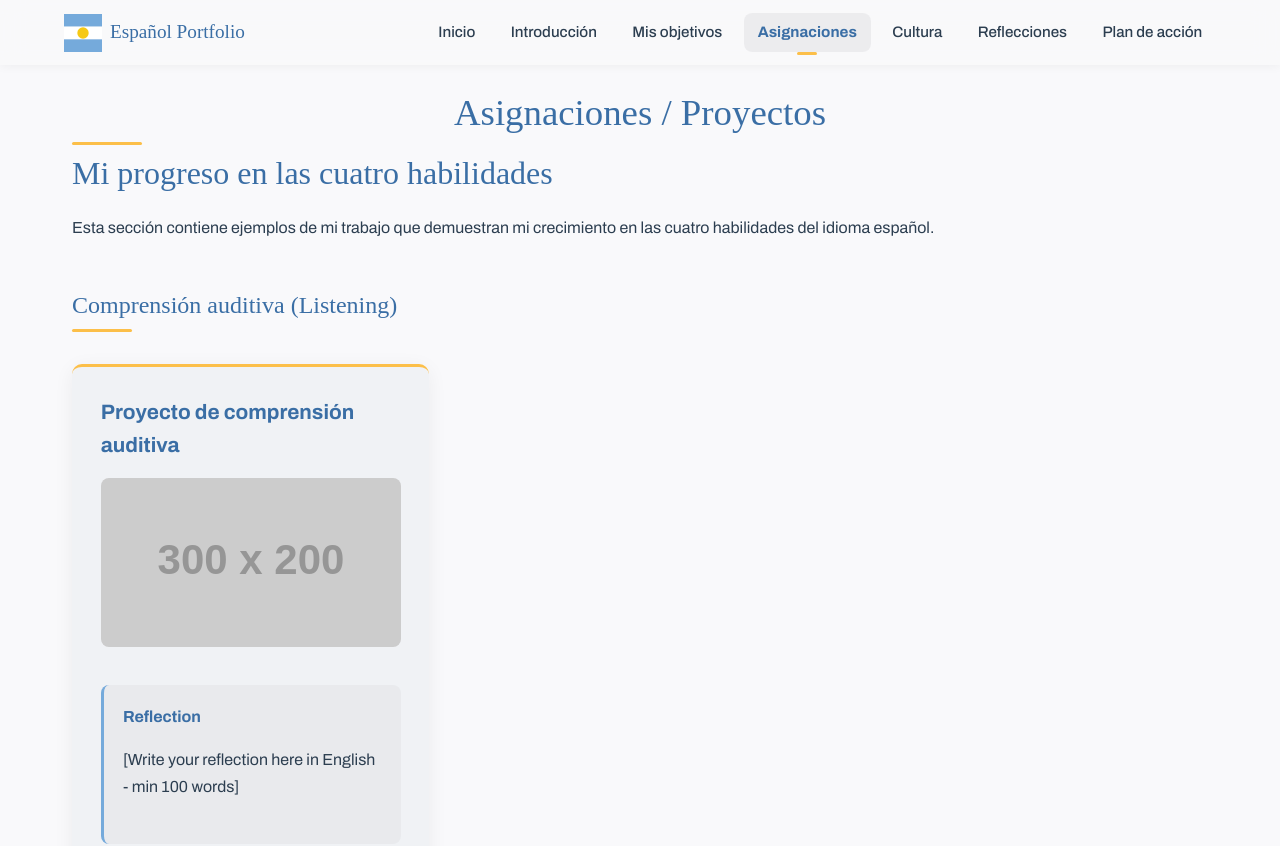
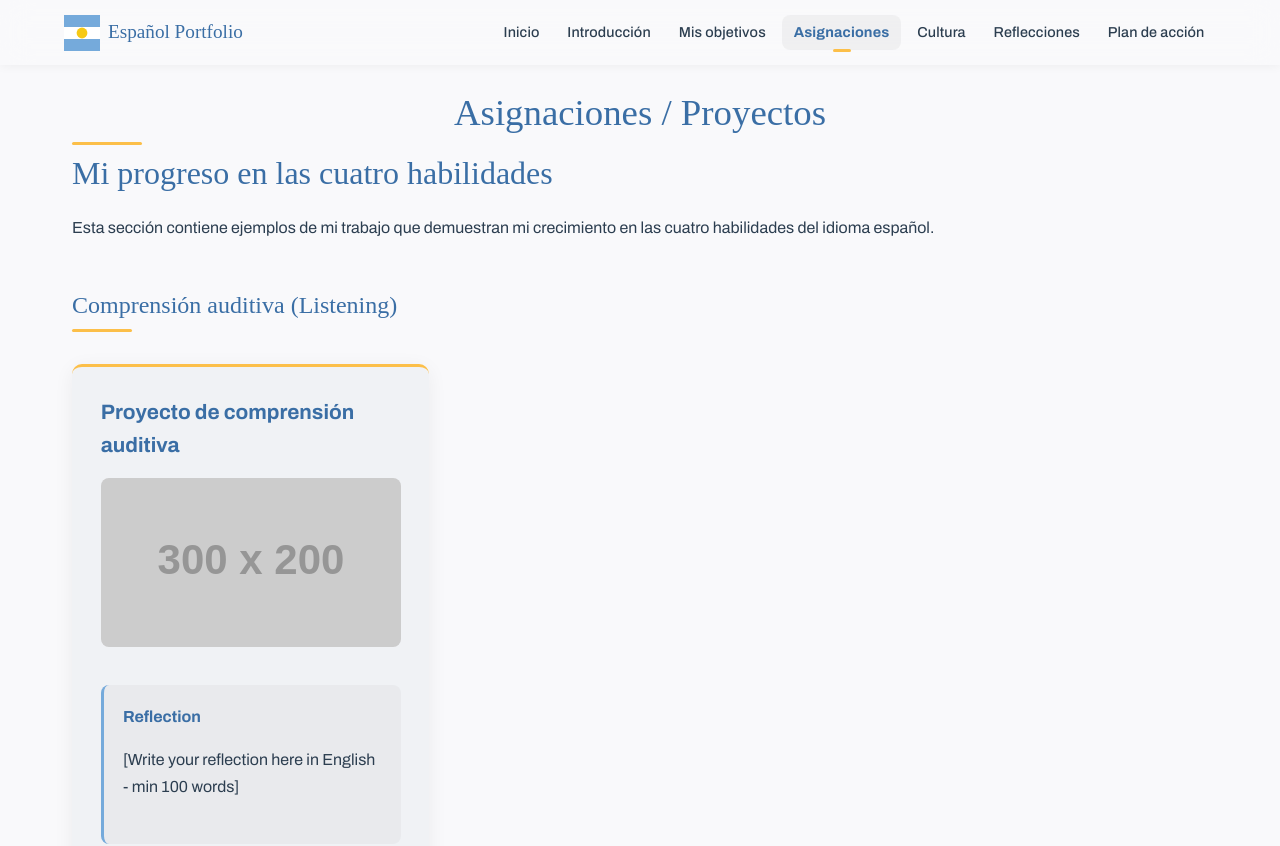
Before and after one commit to IanSkelskey/spanish-portfolio, a React (Vite) app: page /spanish-portfolio/asignaciones in a window 1280 px wide. Shown: the top 846 px of the page. Built offline with nearby package versions, Linux system fonts and the light colour scheme; a web font is replaced by a local one.

Commit message:
feat: enhance header and navbar functionality with improved menu handling and styles

```diff
--- a/src/components/Header.css
+++ b/src/components/Header.css
@@ -1,20 +1,17 @@
 .site-header {
   width: 100%;
-  position: fixed; /* Change from sticky to fixed for guaranteed stickiness */
+  position: fixed;
   top: 0;
   left: 0;
   right: 0;
   z-index: 1100;
-  background: rgba(249, 249, 251, 0.8);
-  backdrop-filter: blur(12px);
-  -webkit-backdrop-filter: blur(12px);
+  background: rgba(249, 249, 251, 0.85);
+  backdrop-filter: blur(15px);
+  -webkit-backdrop-filter: blur(15px);
   box-shadow: 0 1px 10px rgba(0,0,0,0.05);
-  margin-bottom: 0;
-  transition: all 0.3s ease;
-  height: var(--header-height);
+  transition: all 0.25s ease;
+  height: var(--header-height, 70px);
 }
-
-/* Remove the iOS-specific support code since we're using fixed now */
 
 .header-container {
   max-width: var(--content-width);
@@ -24,20 +21,23 @@
   box-sizing: border-box;
   display: flex;
   align-items: center;
+  justify-content: space-between;
   height: 100%;
 }
 
-/* Add logo/title to header */
+/* Logo styles with improved spacing */
 .site-logo {
   display: flex;
   align-items: center;
-  margin-right: 1.5rem;
+  margin-right: auto;
+  text-decoration: none;
 }
 
 .site-logo img {
-  height: 38px;
+  height: 36px;
   width: auto;
   margin-right: 0.5rem;
+  transition: height 0.25s ease;
 }
 
 .site-title {
@@ -46,61 +46,63 @@
   font-weight: 400;
   color: var(--color-argentina-dark-blue);
   margin: 0;
+  transition: opacity 0.2s ease;
 }
 
-/* Update navbar within header */
-.site-header nav {
-  margin: 0;
-  background: transparent;
-  box-shadow: none;
-  padding: 0;
-  flex: 1;
+/* The navigation container */
+.nav-container {
+  display: flex;
+  align-items: center;
+  height: 100%;
 }
 
-/* Enhanced scrolled state */
+/* Better scrolled state with smoother transition */
 .site-header.scrolled {
   background: rgba(249, 249, 251, 0.95);
-  box-shadow: 0 2px 12px rgba(0,0,0,0.08);
-  height: 60px; /* Slightly smaller when scrolled */
+  box-shadow: 0 2px 8px rgba(0,0,0,0.1);
+  height: 56px;
 }
 
-/* Dark mode support */
+.site-header.scrolled .site-logo img {
+  height: 30px;
+}
+
+/* Dark mode with improved contrast */
 @media (prefers-color-scheme: dark) {
   .site-header {
-    background: rgba(18, 21, 32, 0.8); /* Dark mode background with transparency */
+    background: rgba(22, 28, 36, 0.85);
   }
 
   .site-header.scrolled {
-    background: rgba(18, 21, 32, 0.95);
+    background: rgba(22, 28, 36, 0.95);
+    box-shadow: 0 2px 8px rgba(0,0,0,0.2);
   }
 
   .site-title {
-    color: #9DCFFF;
+    color: var(--color-argentina-light-blue, #9DCFFF);
   }
 }
 
 /* Support for browsers without backdrop-filter */
-@supports not (backdrop-filter: blur(12px)) {
+@supports not (backdrop-filter: blur(15px)) {
   .site-header {
     background: rgba(249, 249, 251, 0.95);
   }
 
   @media (prefers-color-scheme: dark) {
     .site-header {
-      background: rgba(18, 21, 32, 0.95);
+      background: rgba(22, 28, 36, 0.98);
     }
   }
 }
 
 @media (max-width: 768px) {
   .site-header {
-    margin-bottom: 0.5rem;
     height: 60px;
   }
 
   .header-container {
     padding: 0 1rem;
-    justify-content: space-between;
   }
 
   .site-title {
@@ -110,14 +112,20 @@
 
 @media (max-width: 480px) {
   .site-header {
-    height: 55px;
+    height: 52px;
   }
 
   .site-logo img {
-    height: 30px;
+    height: 28px;
   }
 
   .site-title {
-    display: none; /* Hide text title on very small screens */
+    opacity: 0;
+    width: 0;
+    overflow: hidden;
+  }
+
+  .site-header.scrolled .site-logo img {
+    height: 26px;
   }
 }
--- a/src/components/Header.jsx
+++ b/src/components/Header.jsx
@@ -5,6 +5,7 @@ import NavBar from './NavBar';
 
 function Header() {
   const [scrolled, setScrolled] = useState(false);
+  const [menuOpen, setMenuOpen] = useState(false);
 
   // Add scroll event listener to enhance header on scroll
   useEffect(() => {
@@ -24,6 +25,24 @@ function Header() {
     };
   }, [scrolled]);
 
+  // Set body overflow when menu opens (prevent scrolling)
+  useEffect(() => {
+    if (menuOpen) {
+      document.body.style.overflow = 'hidden';
+    } else {
+      document.body.style.overflow = '';
+    }
+
+    return () => {
+      document.body.style.overflow = '';
+    };
+  }, [menuOpen]);
+
+  // Handle menu state from NavBar
+  const handleMenuToggle = (isOpen) => {
+    setMenuOpen(isOpen);
+  };
+
   return (
     <header className={`site-header ${scrolled ? 'scrolled' : ''}`}>
       <div className="header-container">
@@ -33,9 +52,14 @@ function Header() {
           <h2 className="site-title">Español Portfolio</h2>
         </Link>
 
-        {/* Navigation */}
-        <NavBar />
+        {/* Navigation container for extensibility */}
+        <div className="nav-container">
+          <NavBar onMenuToggle={handleMenuToggle} />
+          {/* Space for future additions like language selector or theme toggle */}
+        </div>
       </div>
+
+      {/* Menu overlay for mobile - removed as now handled within NavBar */}
     </header>
   );
 }
--- a/src/components/NavBar.css
+++ b/src/components/NavBar.css
@@ -1,8 +1,9 @@
 nav {
   background: transparent;
-  border-radius: var(--border-radius);
   position: relative;
-  width: 100%;
+  height: 100%;
+  display: flex;
+  align-items: center;
 }
 
 /* Shared navigation styles */
@@ -12,32 +13,38 @@ nav {
   margin: 0;
   padding: 0;
   justify-content: flex-end;
-  gap: 0.2rem;
+  gap: 0.3rem;
+  height: 100%;
 }
 
 nav li {
-  font-size: 0.95rem;
+  font-size: 0.9rem;
   white-space: nowrap;
+  height: 100%;
+  display: flex;
+  align-items: center;
 }
 
 nav a {
   color: var(--color-text);
-  padding: 0.5em 0.9em;
+  padding: 0.45em 0.8em;
   border-radius: var(--border-radius-sm);
-  transition: all var(--transition);
-  display: block;
+  transition: all 0.15s ease-out;
+  display: flex;
+  align-items: center;
   font-weight: 500;
   position: relative;
+  letter-spacing: 0.01em;
 }
 
 nav a:hover {
-  background: rgba(0, 0, 0, 0.05);
+  background: rgba(0, 0, 0, 0.04);
   color: var(--color-link);
 }
 
-/* Modern active indicator */
+/* Modern active indicator with animations */
 nav a.active {
-  background: rgba(0, 0, 0, 0.05);
+  background: rgba(0, 0, 0, 0.04);
   color: var(--color-argentina-dark-blue);
   font-weight: 600;
 }
@@ -45,79 +52,94 @@ nav a.active {
 nav a.active::after {
   content: '';
   position: absolute;
-  bottom: -3px;
+  bottom: -2px;
   left: 50%;
   transform: translateX(-50%);
-  width: 20px;
+  width: 18px;
   height: 3px;
   background: var(--color-accent);
-  border-radius: 2px;
+  border-radius: 8px;
+  transition: width 0.2s ease, opacity 0.2s ease;
 }
 
-/* Dark mode adjustments */
+nav a:hover.active::after {
+  width: 24px;
+}
+
+/* Dark mode with improved contrast */
 @media (prefers-color-scheme: dark) {
   nav a {
-    color: var(--color-text);
+    color: var(--color-argentina-white, #f8f8f8);
   }
 
   nav a:hover {
-    background: rgba(255, 255, 255, 0.1);
+    background: rgba(255, 255, 255, 0.08);
     color: #ffffff;
   }
 
   nav a.active {
-    background: rgba(255, 255, 255, 0.1);
-    color: #ffffff;
+    background: rgba(255, 255, 255, 0.08);
+    color: var(--color-argentina-light-blue, #9DCFFF);
+  }
+
+  nav a.active::after {
+    background: var(--color-argentina-light-blue, #9DCFFF);
   }
 }
 
-/* Menu toggle button (hidden by default) */
+/* Improved menu toggle button */
 .menu-toggle {
   display: none;
-  padding: 0.6rem;
+  padding: 0.5rem;
   background: transparent;
   border: none;
   cursor: pointer;
   margin-left: auto;
   box-shadow: none;
+  border-radius: var(--border-radius-sm);
+  width: 40px;
+  height: 40px;
+  position: relative;
+  transition: background-color 0.15s ease;
 }
 
 .menu-toggle:hover {
-  background: transparent;
+  background: rgba(0, 0, 0, 0.05);
   box-shadow: none;
   transform: none;
 }
 
-/* Improved hamburger icon */
+/* Enhanced hamburger icon with smoother animation */
 .menu-icon {
   display: block;
-  width: 24px;
+  width: 22px;
   height: 2px;
-  background-color: var(--color-argentina-white);
+  background-color: var(--color-text);
   position: relative;
-  transition: background-color 0.3s;
+  margin: auto;
+  transition: background-color 0.2s ease-out;
 }
 
 .menu-icon::before,
 .menu-icon::after {
   content: '';
-  width: 24px;
+  width: 22px;
   height: 2px;
-  background-color: var(--color-argentina-white);
+  background-color: var(--color-text);
   position: absolute;
   left: 0;
-  transition: transform 0.3s;
+  transition: transform 0.25s ease-out, top 0.25s ease-out;
 }
 
 .menu-icon::before {
-  top: -6px;
+  top: -7px;
 }
 
 .menu-icon::after {
-  bottom: -6px;
+  top: 7px;
 }
 
-/* Active menu icon (X shape) */
+/* Active menu icon animation (X shape) */
 .menu-open .menu-icon {
   background-color: transparent;
 }
@@ -129,84 +151,161 @@ nav a.active::after {
 
 .menu-open .menu-icon::after {
   transform: rotate(-45deg);
-  bottom: 0;
+  top: 0;
 }
 
-/* Desktop layout - horizontal menu */
-@media (min-width: 769px) {
-  .nav-menu {
-    gap: 0.5rem;
+@media (prefers-color-scheme: dark) {
+  .menu-icon,
+  .menu-icon::before,
+  .menu-icon::after {
+    background-color: var(--color-argentina-white, #f8f8f8);
+  }
+
+  .menu-toggle:hover {
+    background: rgba(255, 255, 255, 0.1);
   }
 }
 
-/* Mobile layout - modern dropdown menu */
-@media (max-width: 768px) {
+/* Desktop layout with improved spacing */
+@media (min-width: 969px) {
+  .nav-menu {
+    gap: 0.3rem;
+    height: 100%;
+    align-items: center;
+  }
+
+  /* Optional: Dropdown functionality for future use */
+  .dropdown-container {
+    position: relative;
+  }
+
+  .dropdown-menu {
+    position: absolute;
+    top: 100%;
+    right: 0;
+    background: rgba(249, 249, 251, 0.98);
+    box-shadow: 0 5px 15px rgba(0, 0, 0, 0.1);
+    border-radius: var(--border-radius-sm);
+    min-width: 180px;
+    opacity: 0;
+    visibility: hidden;
+    transform: translateY(10px);
+    transition: all 0.25s ease-out;
+    z-index: 1000;
+  }
+
+  @media (prefers-color-scheme: dark) {
+    .dropdown-menu {
+      background: rgba(22, 28, 36, 0.98);
+      box-shadow: 0 5px 15px rgba(0, 0, 0, 0.3);
+    }
+  }
+}
+
+/* Mobile layout with full-screen menu */
+@media (max-width: 968px) {
   nav {
-    padding: 0;
-    display: flex;
     justify-content: flex-end;
   }
 
   .menu-toggle {
-    display: block;
+    display: flex;
     z-index: 1001;
   }
 
   .nav-menu {
-    position: absolute;
-    top: 60px;
+    position: fixed;
+    top: var(--header-height, 60px);
+    left: 0;
     right: 0;
+    bottom: 0;
+    width: 100%;
+    height: calc(100vh - var(--header-height, 60px));
     flex-direction: column;
-    width: 200px;
-    gap: 0;
-    max-height: 0;
-    overflow: hidden;
-    transition: max-height 0.4s ease-out;
+    gap: 0.8rem;
+    overflow-y: auto;
+    transition: opacity 0.3s ease, visibility 0.3s;
     background: var(--color-argentina-dark-blue);
-    border-radius: var(--border-radius-sm);
-    box-shadow: var(--card-shadow);
     opacity: 0;
-    transform: translateY(-10px);
-    z-index: 1000;
+    visibility: hidden;
+    padding: 2rem 1rem;
+    align-items: center;
+    justify-content: center;
   }
 
   .menu-open .nav-menu {
-    max-height: 400px;
     opacity: 1;
-    transform: translateY(0);
-    padding: 0.5rem 0;
+    visibility: visible;
+    transform: none;
   }
 
   nav li {
     width: 100%;
+    max-width: 400px;
+    height: auto;
+    text-align: center;
   }
 
   nav a {
-    padding: 0.8em 1.2em;
-    border-radius: 0;
+    padding: 1em;
+    border-radius: var(--border-radius-sm);
+    width: 100%;
+    justify-content: center;
+    color: var(--color-argentina-white) !important;
+    font-size: 1.1rem;
+    font-weight: 500;
   }
 
+  nav a:hover {
+    background: rgba(255, 255, 255, 0.1);
+  }
+
+  nav a.active {
+    background: rgba(255, 255, 255, 0.08);
+    color: var(--color-argentina-white) !important;
+    font-weight: 600;
+  }
+
+  /* Center active indicator for full screen menu */
   nav a.active::after {
-    left: 10px;
-    transform: none;
-    bottom: auto;
-    top: 50%;
-    margin-top: -1.5px;
-    width: 4px;
-    height: 16px;
+    left: 50%;
+    transform: translateX(-50%);
+    bottom: 10px;
+    top: auto;
+    margin-top: 0;
+    width: 24px;
+    height: 3px;
+    border-radius: 4px;
+  }
+
+  /* Overlay when menu is open */
+  .menu-overlay {
+    position: fixed;
+    top: var(--header-height, 60px);
+    left: 0;
+    right: 0;
+    bottom: 0;
+    background: rgba(0, 0, 0, 0.5);
+    z-index: 999;
+    opacity: 0;
+    visibility: hidden;
+    transition: opacity 0.3s, visibility 0.3s;
+  }
+
+  .menu-open .menu-overlay {
+    opacity: 1;
+    visibility: visible;
   }
 }
 
 @media (max-width: 480px) {
-  nav {
-    padding: 0;
-  }
-
   .menu-toggle {
-    padding: 0.5rem 0.2rem; /* Keep minimal padding for touch target */
+    width: 36px;
+    height: 36px;
   }
 
   nav a {
-    padding: 0.4em;
+    padding: 0.9em 1em;
+    font-size: 1rem;
   }
 }
--- a/src/components/NavBar.jsx
+++ b/src/components/NavBar.jsx
@@ -1,5 +1,5 @@
 import { NavLink } from 'react-router-dom';
-import { useState } from 'react';
+import { useState, useEffect, useRef } from 'react';
 import './NavBar.css';
 
 const navLinks = [
@@ -12,19 +12,61 @@ const navLinks = [
   { to: '/plan-accion', label: 'Plan de acción' },
 ];
 
-function NavBar() {
+function NavBar({ onMenuToggle }) {
   const [isMenuOpen, setIsMenuOpen] = useState(false);
+  const navRef = useRef(null);
 
   const toggleMenu = () => {
-    setIsMenuOpen(!isMenuOpen);
+    const newState = !isMenuOpen;
+    setIsMenuOpen(newState);
+
+    // Notify parent component about menu state change
+    if (onMenuToggle) {
+      onMenuToggle(newState);
+    }
   };
 
   const closeMenu = () => {
     setIsMenuOpen(false);
+
+    // Notify parent component about menu state change
+    if (onMenuToggle) {
+      onMenuToggle(false);
+    }
   };
 
+  // Close menu when clicking outside
+  useEffect(() => {
+    function handleClickOutside(event) {
+      if (navRef.current && !navRef.current.contains(event.target) && isMenuOpen) {
+        closeMenu();
+      }
+    }
+
+    document.addEventListener('mousedown', handleClickOutside);
+
+    // Close menu on ESC key
+    function handleEscKey(event) {
+      if (event.key === 'Escape' && isMenuOpen) {
+        closeMenu();
+      }
+    }
+
+    document.addEventListener('keydown', handleEscKey);
+
+    return () => {
+      document.removeEventListener('mousedown', handleClickOutside);
+      document.removeEventListener('keydown', handleEscKey);
+    };
+  }, [isMenuOpen]);
+
   return (
-    <nav aria-label="Main navigation" className={isMenuOpen ? 'menu-open' : ''}>
+    <>
+      <nav
+        ref={navRef}
+        aria-label="Main navigation"
+        className={isMenuOpen ? 'menu-open' : ''}
+      >
         <button
           className="menu-toggle"
           onClick={toggleMenu}
@@ -49,6 +91,10 @@ function NavBar() {
           ))}
         </ul>
       </nav>
+
+      {/* Overlay for mobile menu background */}
+      {isMenuOpen && <div className="menu-overlay" onClick={closeMenu} />}
+    </>
   );
 }
 
```
Lines whose indentation alone changed are shown as unchanged.
